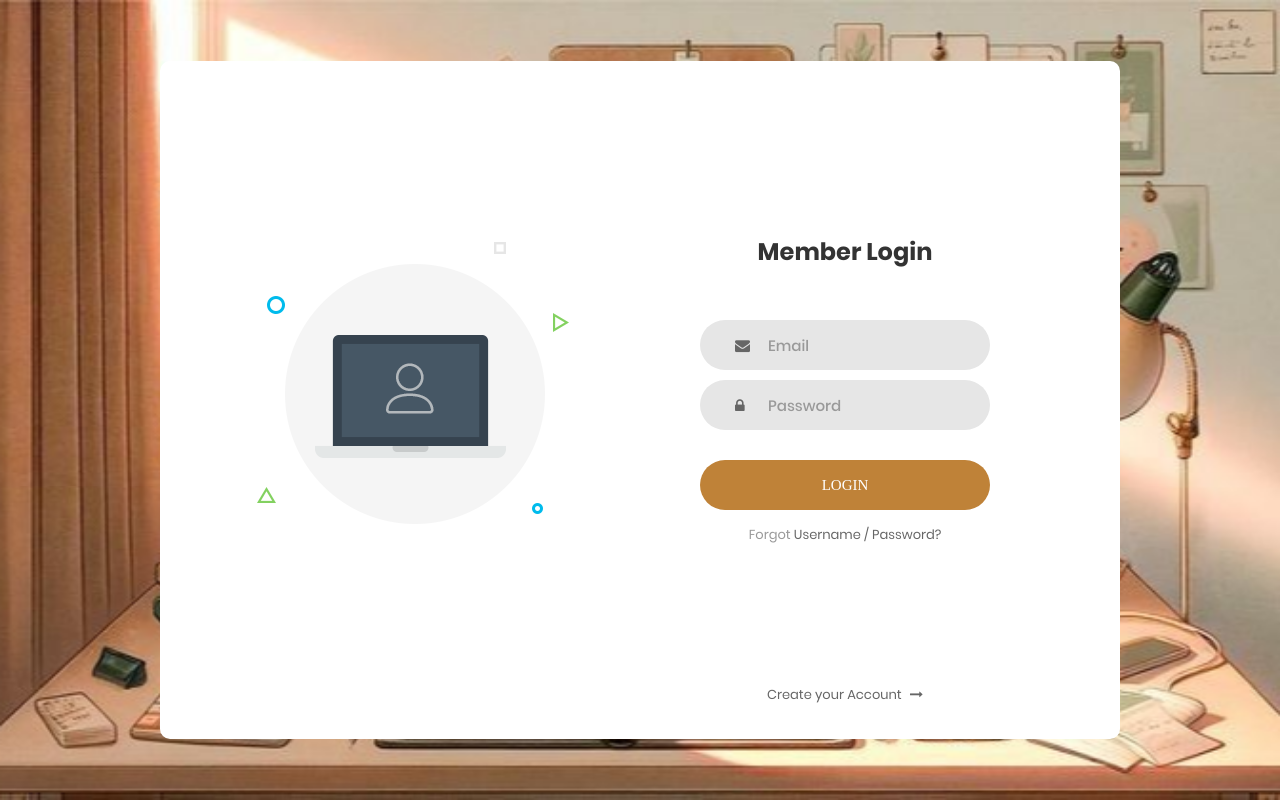
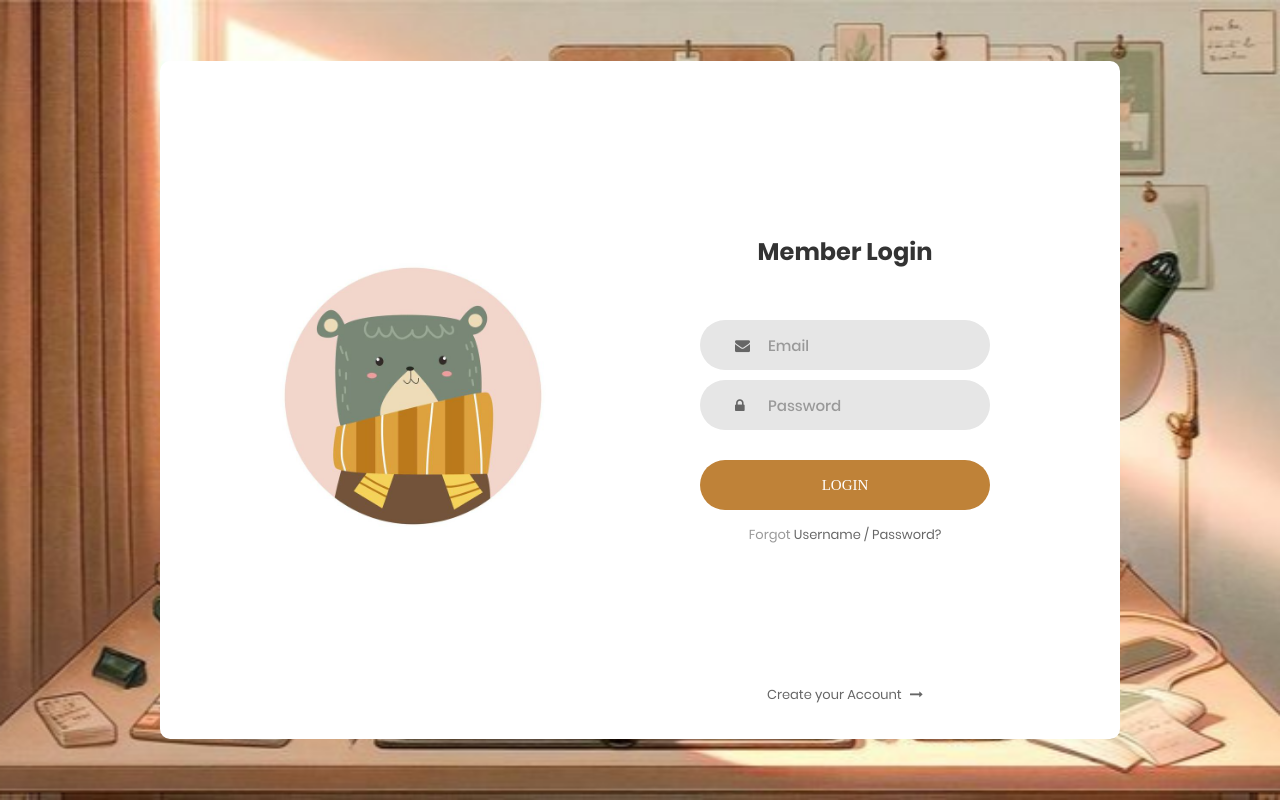
Before and after one commit to muskannbans07/status-for-harsh, a plain HTML site: page login-template/Login_v1/index.html in a window 1280 px wide. Drawn offline with Linux system fonts and the light colour scheme; a web font is replaced by a local one.

Commit message:
commit 2

```diff
--- a/login-template/Login_v1/index.html
+++ b/login-template/Login_v1/index.html
@@ -42,7 +42,7 @@
       <div class="container-login100">
         <div class="wrap-login100">
           <div class="login100-pic js-tilt" data-tilt>
-            <img src="images/img-01.png" alt="IMG" />
+            <img src="images/cutepic2.jpg" alt="IMG" />
           </div>
 
           <form class="login100-form validate-form">
```
Also changed, not shown: login-template/Login_v1/images/cutepic2.jpg (added).
